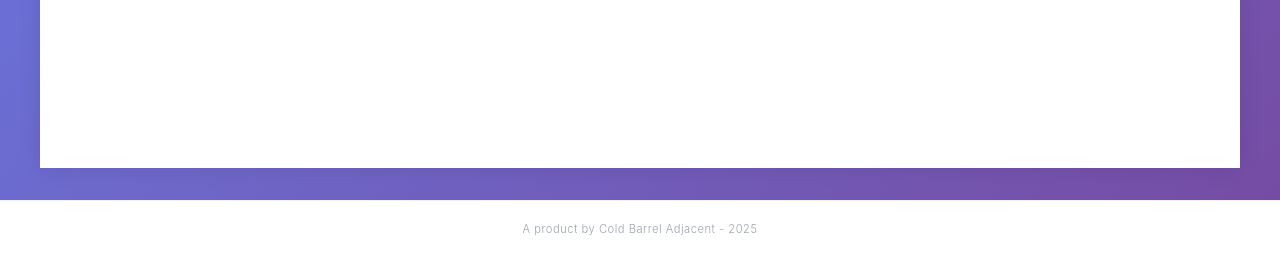
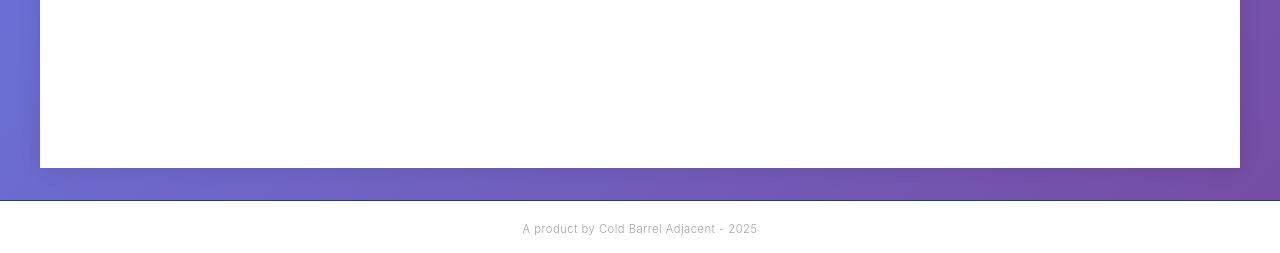
Before and after one commit to thenninge/loscal, a Flask app: page / in a window 1280 px wide. Shown: the part 632-885 px from the top of the page. Run offline with Flask 3, Linux system fonts and the light colour scheme; data that the repository does not hold is empty.

Commit message:
Update footer border color to match header: Use dark blue #2c3e50 instead of light gray

```diff
--- a/static/styles.css
+++ b/static/styles.css
@@ -148,7 +148,7 @@ body {
     text-align: center;
     padding: 1rem 0;
     margin-top: 2rem;
-    border-top: 1px solid #f0f0f0;
+    border-top: 1px solid #2c3e50;
     background-color: white;
 }
 
```
